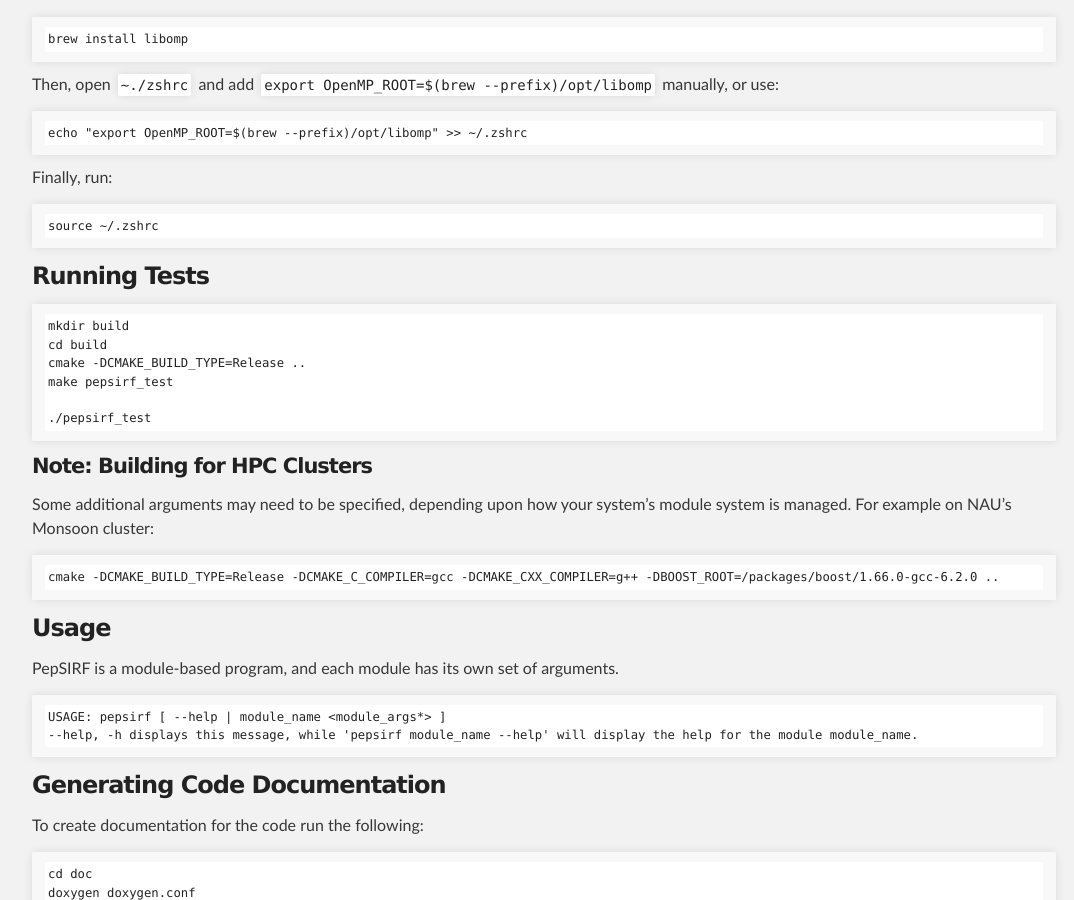
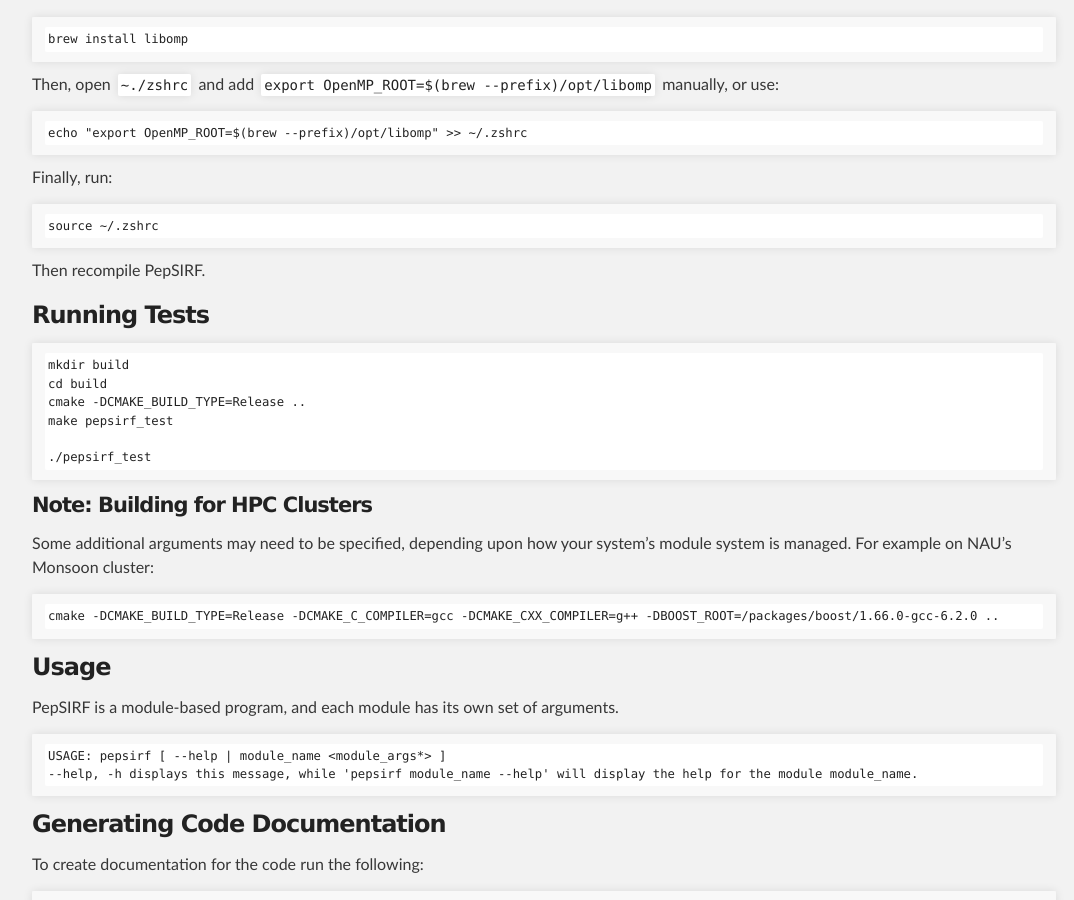
Before and after one commit to LadnerLab/PepSIRF, a Jekyll site: the page built from docs/2-installation.md, in a window 1280 px wide and 900 px high, scrolled down 855 px. Shown: the whole window, without its empty margins (96-1170 px from the left). Built offline with Jekyll 4.4.1, drawn with Linux system fonts in a browser that asks for light colours.

Commit message:
Update 2-installation.md

````diff
--- a/docs/2-installation.md
+++ b/docs/2-installation.md
@@ -37,6 +37,8 @@
 ```
 source ~/.zshrc
 ```
+Then recompile PepSIRF.
+
 ### Running Tests
 ```
 mkdir build
````
